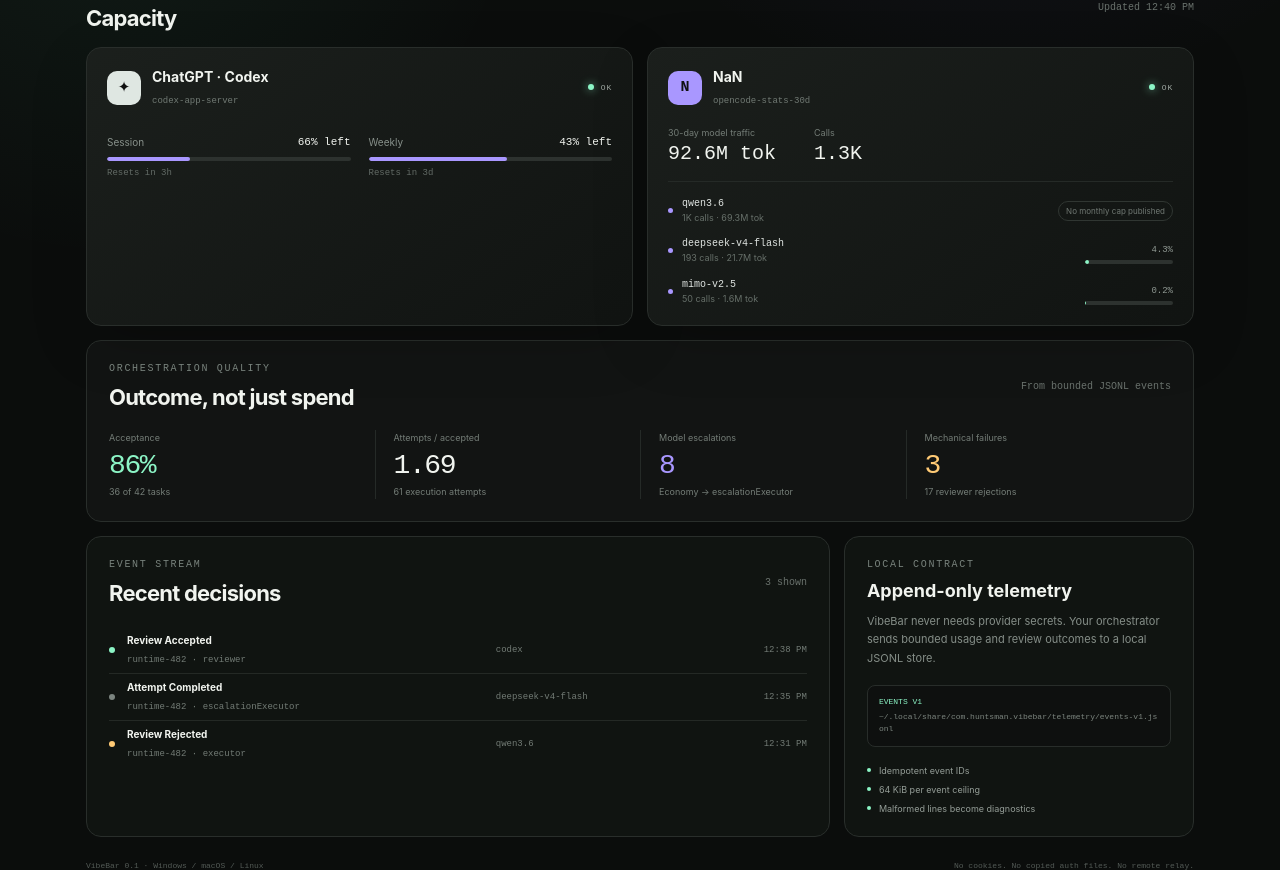
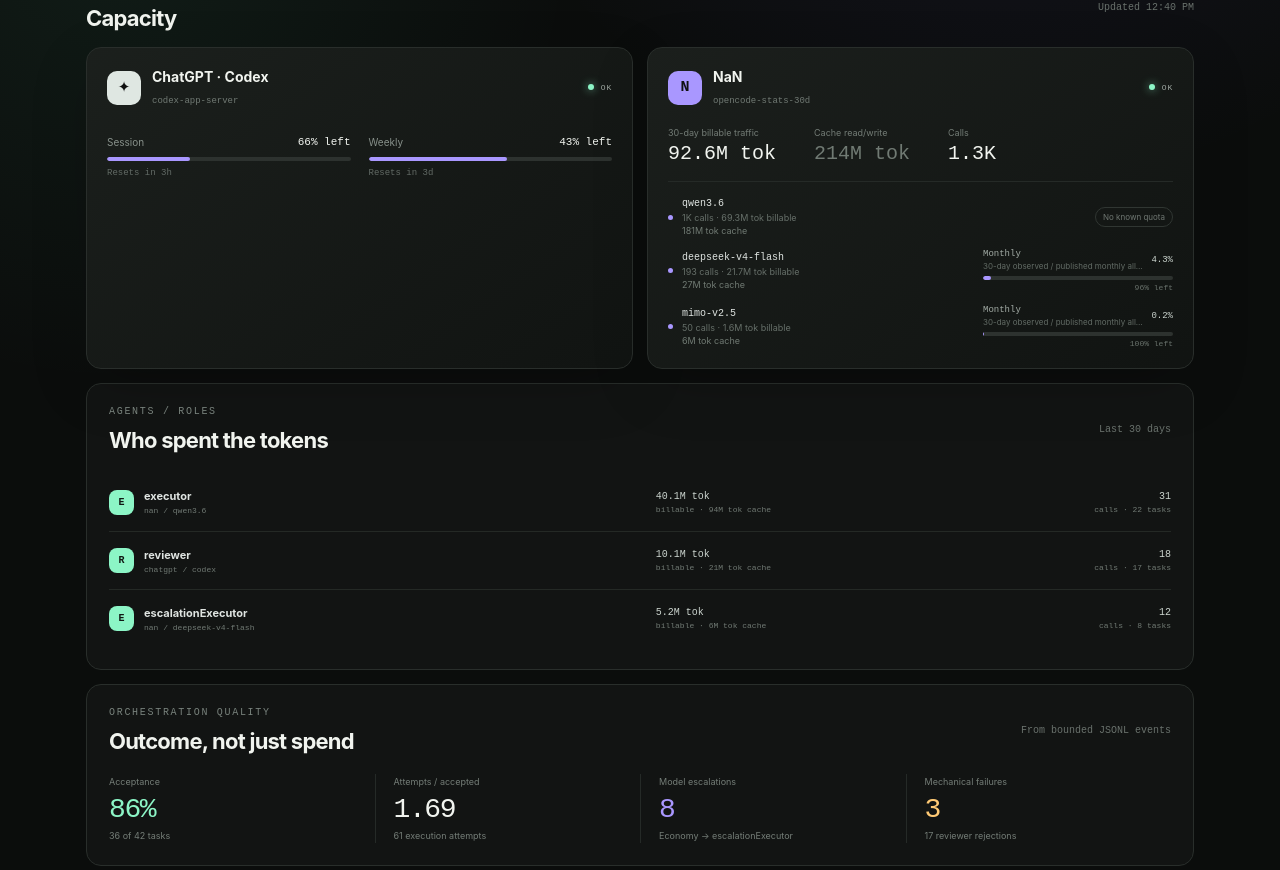
Before and after one commit to Huntsman1756/vibebar, a React (Vite) app: page / in a window 1280 px wide. Shown: the part 455-1325 px from the top of the page. Built offline with nearby package versions, Linux system fonts and the light colour scheme.

Commit message:
feat: show cache, quotas, and agent usage

```diff
--- a/src/App.css
+++ b/src/App.css
@@ -25,3 +25,29 @@
 footer { justify-content: space-between; min-height: 58px; color: #535a56; font: 8px DM Mono, monospace; }.skeleton { animation: pulse 1.5s ease-in-out infinite; }@keyframes pulse { 50% { opacity: .5; } }
 @media (max-width: 900px) { .provider-grid, .activity-grid { grid-template-columns: 1fr; }.hero-orbit { display: none; }.metrics-grid { grid-template-columns: repeat(2, 1fr); gap: 18px 0; }.metric:nth-child(3) { border-left: 0; padding-left: 0; }.app-shell { padding-inline: 22px; } }
 @media (max-width: 580px) { .privacy { display: none; }.hero { padding-inline: 0; }.hero h1 { font-size: 42px; }.window-grid, .metrics-grid { grid-template-columns: 1fr; }.metric { border-left: 0; border-top: 1px solid var(--line); padding: 14px 0 0; }.metric:first-child { border-top: 0; }.event { grid-template-columns: 8px 1fr 45px; }.event > span { display: none; } }
+.token-secondary { color: #707a73 !important; }
+.model-main small.token-secondary { margin-top: 2px; }
+.quota-stack { width: 190px; display: grid; gap: 8px; }
+.quota-row { display: grid; grid-template-columns: minmax(0, 1fr) auto; gap: 2px 8px; align-items: center; }
+.quota-copy { min-width: 0; }
+.quota-copy span, .quota-copy small, .quota-progress small, .quota-unavailable { display: block; overflow: hidden; text-overflow: ellipsis; white-space: nowrap; }
+.quota-copy span { color: #a2aba5; font: 9px DM Mono, monospace; }
+.quota-copy small { color: #626b65; margin-top: 2px; font-size: 8px; }
+.quota-value { color: #cbd4ce; font: 9px DM Mono, monospace; }
+.quota-progress { grid-column: 1 / -1; }
+.quota-progress .progress { margin-top: 3px; }
+.quota-progress small, .quota-unavailable { color: #69726c; margin-top: 3px; font: 8px DM Mono, monospace; text-align: right; }
+.quota-unavailable { grid-column: 1 / -1; text-align: left; }
+.agent-panel { margin-top: 14px; padding: 22px; border: 1px solid #292e2b; border-radius: 15px; background: rgba(20,23,21,.82); }
+.agent-list { display: grid; }
+.agent-row { display: grid; grid-template-columns: minmax(180px, 1.4fr) minmax(150px, 1fr) 120px; align-items: center; gap: 16px; min-height: 58px; border-top: 1px solid #242925; }
+.agent-row:first-child { border-top: 0; }
+.agent-identity { display: flex; align-items: center; gap: 10px; min-width: 0; }
+.agent-mark { width: 25px; height: 25px; display: grid; place-items: center; flex: 0 0 auto; color: #101713; background: var(--mint); border-radius: 8px; font: 600 10px DM Mono, monospace; }
+.agent-identity strong, .agent-identity small, .agent-stat span, .agent-stat small { display: block; overflow: hidden; text-overflow: ellipsis; white-space: nowrap; }
+.agent-identity strong { color: #dfe4e1; font-size: 11px; }
+.agent-identity small, .agent-stat small { color: #717a74; margin-top: 3px; font: 8px DM Mono, monospace; }
+.agent-stat span { color: #cbd4ce; font: 10px DM Mono, monospace; }
+.compact-stat { text-align: right; }
+.agent-empty { min-height: 100px; }
+@media (max-width: 700px) { .agent-row { grid-template-columns: minmax(150px, 1fr) minmax(125px, 1fr); }.agent-row .compact-stat { grid-column: 2; }.compact-stat { text-align: left; } }
--- a/src/App.tsx
+++ b/src/App.tsx
@@ -2,11 +2,14 @@
 import { invoke } from "@tauri-apps/api/core";
 import "./App.css";
 import { demoSnapshot } from "./demo";
-import type { DashboardSnapshot, ModelUsage, ProviderSnapshot, QuotaWindow } from "./types";
+import type { AgentUsage, DashboardSnapshot, ModelQuota, ModelUsage, ProviderSnapshot, QuotaWindow } from "./types";
 
 const compact = new Intl.NumberFormat("en", { notation: "compact", maximumFractionDigits: 1 });
 const percent = new Intl.NumberFormat("en", { style: "percent", maximumFractionDigits: 0 });
 const formatTokens = (value: number) => `${compact.format(value)} tok`;
+const billableTokens = (tokens: { inputTokens: number; outputTokens: number }) => tokens.inputTokens + tokens.outputTokens;
+const cacheTokens = (tokens: { cacheReadTokens: number; cacheWriteTokens: number }) => tokens.cacheReadTokens + tokens.cacheWriteTokens;
+const quotaPercent = (value: number | null) => value == null ? "—" : `${value.toFixed(value < 10 ? 1 : 0)}%`;
 
 function resetLabel(unix: number | null) {
   if (!unix) return "Reset unknown";
@@ -27,17 +30,27 @@
   </div>;
 }
 
+function QuotaMeter({ quota }: { quota: ModelQuota }) {
+  const limited = quota.usedPercent != null && quota.usedPercent > 80;
+  return <div className="quota-row">
+    <div className="quota-copy"><span>{quota.label}</span><small>{quota.periodLabel}</small></div>
+    <div className="quota-value">{quotaPercent(quota.usedPercent)}</div>
+    {quota.usedPercent == null ? <small className="quota-unavailable">Local window unavailable</small> : <div className="quota-progress"><Progress value={quota.usedPercent} tone={limited ? "amber" : "violet"} /><small>{quotaPercent(quota.remainingPercent)} left</small></div>}
+  </div>;
+}
+
 function ModelRow({ model }: { model: ModelUsage }) {
-  const used = model.tokens.inputTokens + model.tokens.outputTokens;
-  const quotaPercent = model.quotaTokens ? (used / model.quotaTokens) * 100 : null;
+  const billable = billableTokens(model.tokens);
+  const cache = cacheTokens(model.tokens);
   return <div className="model-row">
-    <div className="model-main"><span className="model-dot" /><div><strong>{model.model}</strong><small>{compact.format(model.calls)} calls · {formatTokens(used)}</small></div></div>
-    {quotaPercent === null ? <span className="limit-pill">No monthly cap published</span> : <div className="model-quota"><span>{Math.min(quotaPercent, 999).toFixed(quotaPercent < 10 ? 1 : 0)}%</span><Progress value={quotaPercent} /></div>}
+    <div className="model-main"><span className="model-dot" /><div><strong>{model.model}</strong><small>{compact.format(model.calls)} calls · {formatTokens(billable)} billable</small><small className="token-secondary">{formatTokens(cache)} cache</small></div></div>
+    {model.quotaWindows.length === 0 ? <span className="limit-pill">No known quota</span> : <div className="quota-stack">{model.quotaWindows.map((quota) => <QuotaMeter key={`${model.model}-${quota.label}`} quota={quota} />)}</div>}
   </div>;
 }
 
 function ProviderCard({ provider }: { provider: ProviderSnapshot }) {
-  const total = provider.tokens.inputTokens + provider.tokens.outputTokens;
+  const total = billableTokens(provider.tokens);
+  const cache = cacheTokens(provider.tokens);
   return <article className={`provider-card ${provider.status === "error" ? "provider-error" : ""}`}>
     <header>
       <div className={`provider-mark ${provider.id === "nan" ? "nan" : "chatgpt"}`}>{provider.id === "nan" ? "N" : "✦"}</div>
@@ -46,8 +59,15 @@
     </header>
     {provider.error ? <p className="provider-error-copy">{provider.error}</p> : null}
     {provider.windows.length > 0 ? <div className="window-grid">{provider.windows.map((window) => <WindowMeter key={window.label} window={window} />)}</div> : null}
-    {provider.models.length > 0 ? <><div className="provider-total"><div><span>30-day model traffic</span><strong>{formatTokens(total)}</strong></div><div><span>Calls</span><strong>{compact.format(provider.calls)}</strong></div></div><div className="model-list">{provider.models.slice(0, 5).map((model) => <ModelRow key={model.model} model={model} />)}</div></> : null}
+    {provider.models.length > 0 ? <><div className="provider-total"><div><span>30-day billable traffic</span><strong>{formatTokens(total)}</strong></div><div><span>Cache read/write</span><strong className="token-secondary">{formatTokens(cache)}</strong></div><div><span>Calls</span><strong>{compact.format(provider.calls)}</strong></div></div><div className="model-list">{provider.models.slice(0, 5).map((model) => <ModelRow key={model.model} model={model} />)}</div></> : null}
   </article>;
+}
+
+function AgentUsagePanel({ usage }: { usage: AgentUsage[] }) {
+  return <section className="agent-panel">
+    <div className="section-head compact"><div><p className="eyebrow">AGENTS / ROLES</p><h2>Who spent the tokens</h2></div><span>Last 30 days</span></div>
+    {usage.length === 0 ? <div className="empty agent-empty"><span>⌁</span><strong>No agent token attribution yet</strong><p>Append VibeBar events with a role and optional token usage to see which agents are spending.</p></div> : <div className="agent-list">{usage.slice(0, 12).map((item) => <div className="agent-row" key={`${item.agent}-${item.provider}-${item.model}`}><div className="agent-identity"><span className="agent-mark">{item.agent.slice(0, 1).toUpperCase()}</span><div><strong>{item.agent}</strong><small>{item.provider} / {item.model}</small></div></div><div className="agent-stat"><span>{formatTokens(billableTokens(item.tokens))}</span><small>billable · {formatTokens(cacheTokens(item.tokens))} cache</small></div><div className="agent-stat compact-stat"><span>{compact.format(item.calls)}</span><small>calls · {compact.format(item.tasks)} tasks</small></div></div>)}</div>}
+  </section>;
 }
 
 function Metric({ label, value, detail, tone }: { label: string; value: string; detail: string; tone?: string }) {
@@ -104,6 +124,8 @@
     <section className="section-head"><div><p className="eyebrow">LIVE SOURCES</p><h2>Capacity</h2></div><span>Updated {snapshot ? new Date(snapshot.generatedAt).toLocaleTimeString([], { hour: "2-digit", minute: "2-digit" }) : "—"}</span></section>
     <section className="provider-grid">{providers.map((provider) => <ProviderCard key={provider.id} provider={provider} />)}{!snapshot && <div className="provider-card skeleton" />}</section>
 
+    <AgentUsagePanel usage={snapshot?.agentUsage ?? []} />
+
     <section className="outcomes-panel">
       <div className="section-head compact"><div><p className="eyebrow">ORCHESTRATION QUALITY</p><h2>Outcome, not just spend</h2></div><span>From bounded JSONL events</span></div>
       <div className="metrics-grid">
```
